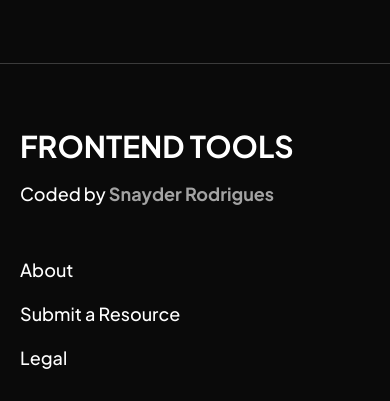
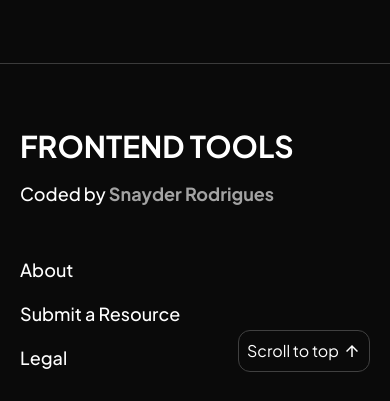
Before and after one commit to SnayderRodrigues/frontcards, a React (Vite) app: page / in a window 390 px wide. Shown: the part 7229-7630 px from the top of the page. Built offline with nearby package versions, Linux system fonts and the light colour scheme.

Commit message:
feat: Add scroll to top button in the Footer component

```diff
--- a/src/components/Footer.jsx
+++ b/src/components/Footer.jsx
@@ -6,7 +6,7 @@ const Footer = () => {
 
   return (
     <footer className="border-t border-t-white border-opacity-20">
-      <div className="wrapper flex flex-col sm:flex-row justify-between gap-12 pt-16 pb-8">
+      <div className="wrapper relative flex flex-col md:flex-row justify-between gap-12 pt-16 pb-8">
         <div className="flex flex-col gap-4 justify-between">
           <a
             href="/"
@@ -48,6 +48,21 @@ const Footer = () => {
             Legal
           </Link>
         </div>
+        <a
+          href="#hero-section"
+          className="w-fit absolute bottom-8 right-0 flex md:hidden items-center gap-1 p-2 border border-neutral-700 rounded-xl"
+        >
+          Scroll to top
+          <svg
+            xmlns="http://www.w3.org/2000/svg"
+            width="18px"
+            height="18px"
+            viewBox="0 -960 960 960"
+            fill="#fff"
+          >
+            <path d="M440-160v-487L216-423l-56-57 320-320 320 320-56 57-224-224v487h-80Z" />
+          </svg>
+        </a>
       </div>
     </footer>
   );
--- a/src/components/Hero.jsx
+++ b/src/components/Hero.jsx
@@ -3,7 +3,7 @@ import React from "react";
 const Hero = () => {
   return (
     <>
-      <section className="flex items-center">
+      <section className="flex items-center" id="hero-section">
         <div className="wrapper flex flex-col pb-24 pt-48 xl:pb-32">
           <h1 className="flex max-w-[18ch] leading-tight mb-8 lg:mb-12 xl:mb-16">
             Lorem ipsum dolor sit amet consectetur, adipisicing elit.
--- a/src/index.css
+++ b/src/index.css
@@ -14,6 +14,7 @@
 :root {
   color-scheme: dark;
   font-family: "Plus Jakarta Sans", sans-serif;
+  scroll-behavior: smooth;
 }
 
 *,
```
